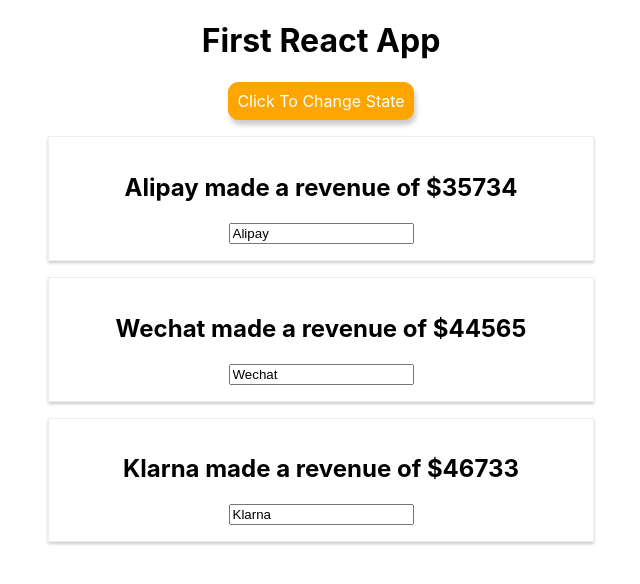
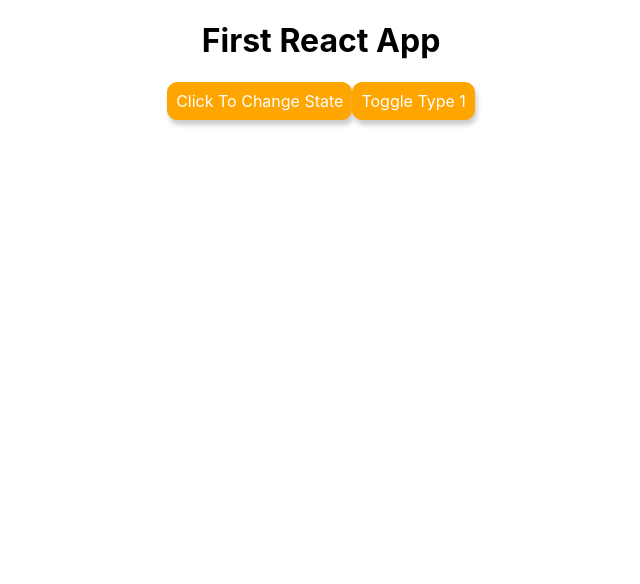
Before and after one commit to vksingh26/ReactJS, a React (Create React App) app in the folder reactapp/: page / in a window 1280 px wide. Shown: the top 584 px of the page, without its empty margins (319-959 px from the left). Built offline with nearby package versions, Linux system fonts and the light colour scheme.

Commit message:
Rendering content conditionaly

```diff
--- a/reactapp/src/App.js
+++ b/reactapp/src/App.js
@@ -8,7 +8,8 @@
             {name: "Alipay", revenue: "$35734"},
             {name: "Wechat", revenue: "$44565"},
             {name: "Klarna", revenue: "$46733"}
-        ]
+        ],
+        showContent: false
     }
 
     stateHandler = (newName) =>{
@@ -25,7 +26,7 @@
                     name: "Alipay",
                     revenue: "$34467.33"
                 }
-            ]
+            ],
         })
     }
 
@@ -47,6 +48,11 @@
         })
     }
 
+    toggleContent = () =>{
+        const doesShow = !this.state.showContent;
+        this.setState({showContent: doesShow});
+    }
+
     render(){
         const buttonStyle = {
             backgroundColor: 'orange',
@@ -58,14 +64,33 @@
             color: 'white',
             boxShadow: '2px 5px 5px #ccc'
         }
+
+        let content = null;
+        if(this.state.showContent){
+            content = (
+                <div>
+                    <LearnReact name={this.state.apm[0].name} revenue={this.state.apm[0].revenue}></LearnReact>
+                    <LearnReact name={this.state.apm[1].name} revenue={this.state.apm[1].revenue}
+                    click={this.stateHandler.bind(this, 'APM: Alipay!!')} change={this.inputChangeHandler}></LearnReact>
+                    <LearnReact name={this.state.apm[2].name} revenue={this.state.apm[2].revenue}></LearnReact>
+                </div>
+            );
+        }
         return (
         <div className="App" >
             <h1> First React App </h1>
             <button style={buttonStyle} onClick={this.stateHandler.bind(this, 'Alipay!!')} > Click To Change State </button>
-            <LearnReact name={this.state.apm[0].name} revenue={this.state.apm[0].revenue}></LearnReact>
-            <LearnReact name={this.state.apm[1].name} revenue={this.state.apm[1].revenue}
-            click={this.stateHandler.bind(this, 'APM: Alipay!!')} change={this.inputChangeHandler}></LearnReact>
-            <LearnReact name={this.state.apm[2].name} revenue={this.state.apm[2].revenue}></LearnReact>
+            <button style={buttonStyle} onClick={this.toggleContent}>Toggle Type 1</button>
+            {
+                this.state.showContent ?
+                <div>
+                    <LearnReact name={this.state.apm[0].name} revenue={this.state.apm[0].revenue}></LearnReact>
+                    <LearnReact name={this.state.apm[1].name} revenue={this.state.apm[1].revenue}
+                    click={this.stateHandler.bind(this, 'APM: Alipay!!')} change={this.inputChangeHandler}></LearnReact>
+                    <LearnReact name={this.state.apm[2].name} revenue={this.state.apm[2].revenue}></LearnReact>
+                </div> : null
+            }
+            {content}
         </div>
         );
         //below line is used to create element using react createelement method, but its kind of cumbersome process if we want to create multiple elements
```
